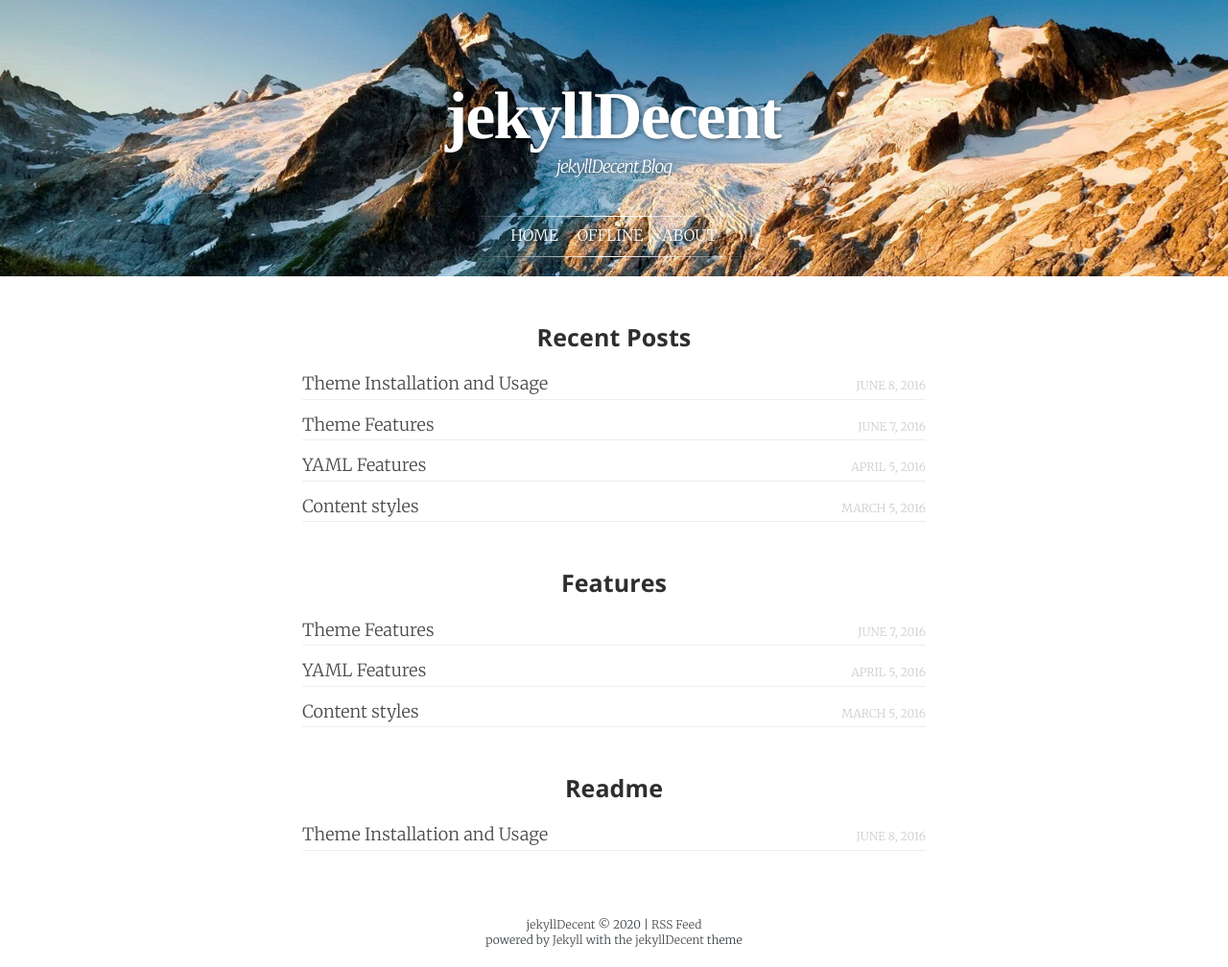
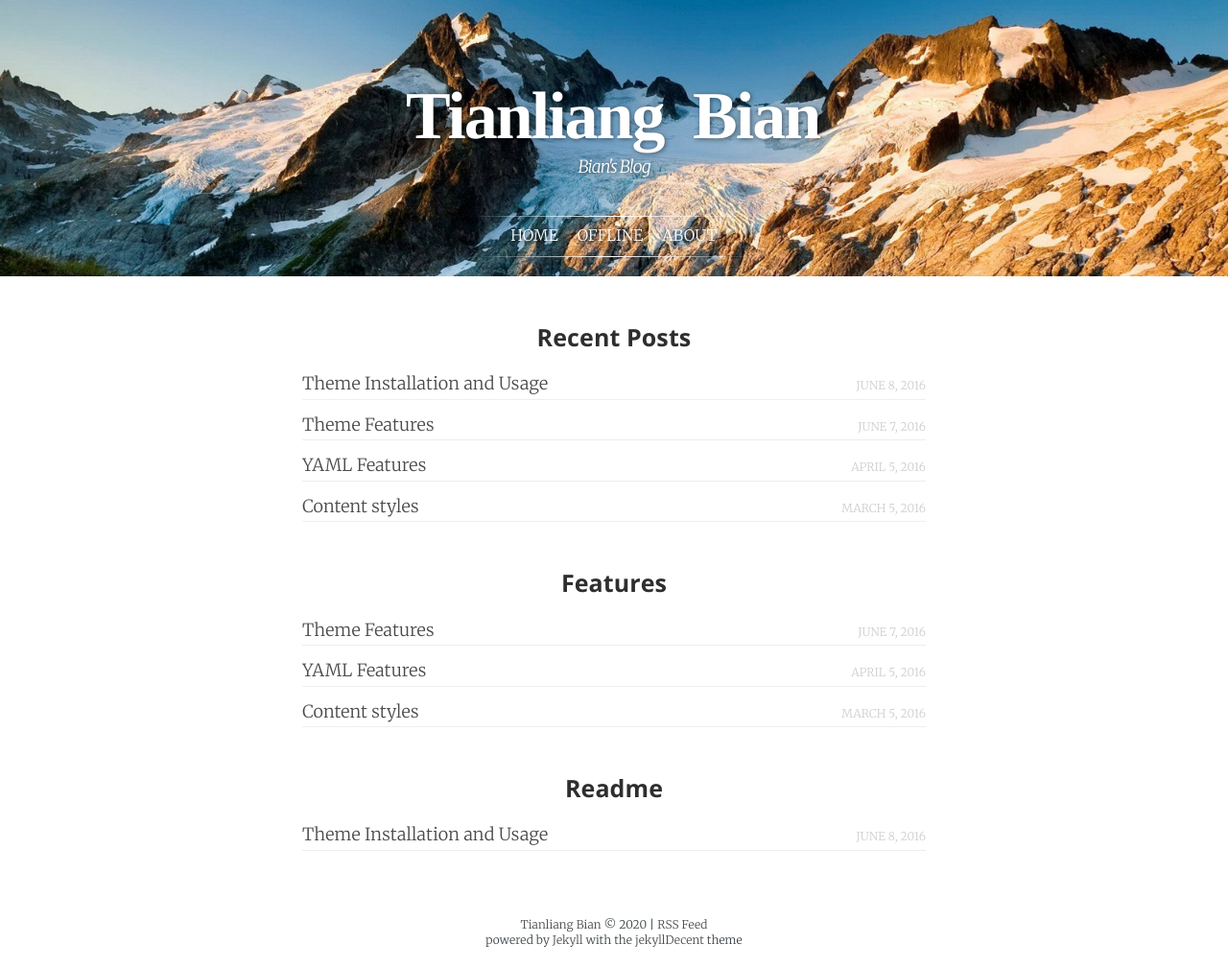
Before and after one commit to TyrionBian/tyrionbian.github.io, a Jekyll site: the page built from index.html, in a window 1280 px wide. Shown: the whole page at 96% size. Built offline with Jekyll 4.4.1, drawn with Linux system fonts in a browser that asks for light colours; some web fonts are replaced.

Commit message:
Update _config.yml

```diff
--- a/_config.yml
+++ b/_config.yml
@@ -6,17 +6,17 @@
 # 'jekyll serve'. If you change this file, please restart the server process.
 
 # Site settings
-title:            jekyllDecent
-subtitle:         jekyllDecent Blog
-description:      This is the jekyllTheme example blog. It only exists to demonstrate how the theme looks and feels.
-keywords:         demo theme example github jekyll features
+title:            Tianliang Bian
+subtitle:         Bian's Blog
+description:      This is Tianliang Bian's blog.
+keywords:         github Blog
 language:         "en" # default language of the blog. Language codes: http://www.w3schools.com/tags/ref_language_codes.asp
 
 #baseurl:          "" # the subpath of your site, e.g. /blog
 url:              "" # the base hostname & protocol for your site. Have a look at robots.txt as well!
 permalink:        /blog/:categories/:title
 cover:            /assets/mountain-cover.jpg
-disqus_shortname: "jekylldecent"
+disqus_shortname: "Tianliang Bian"
 
 # Build settings
 sass:
```
